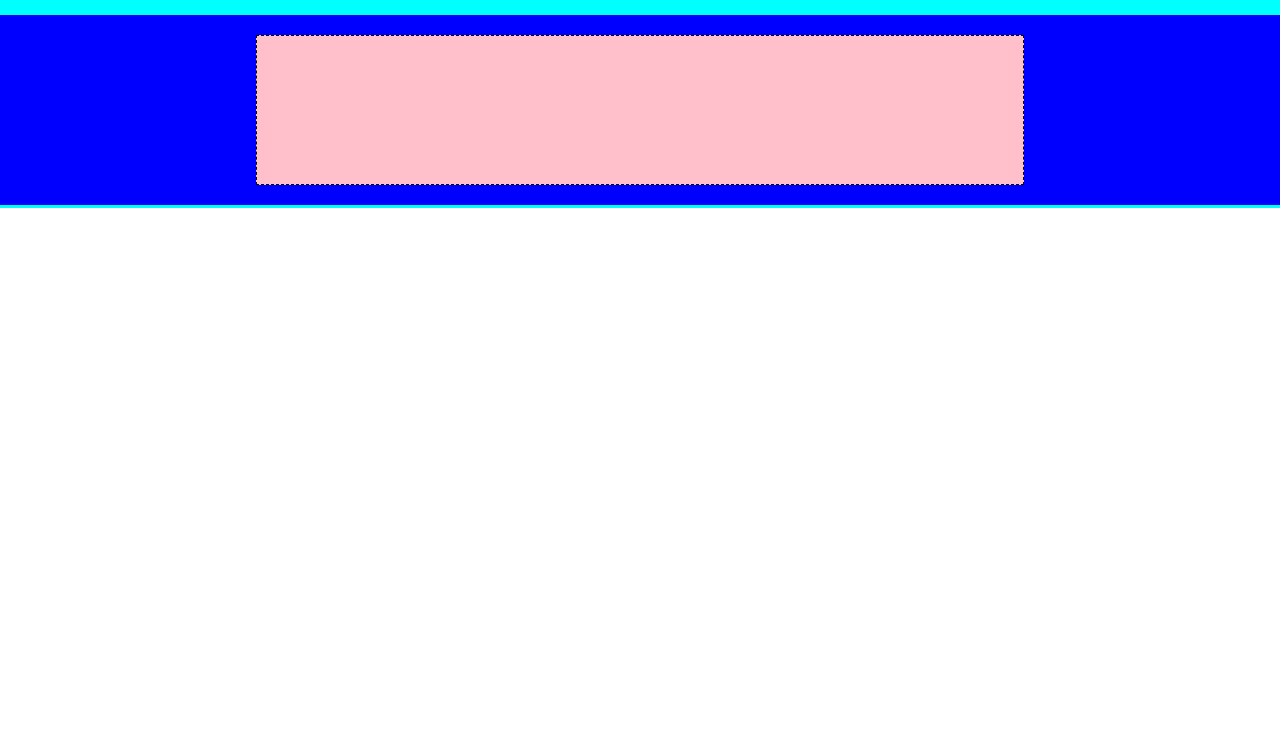
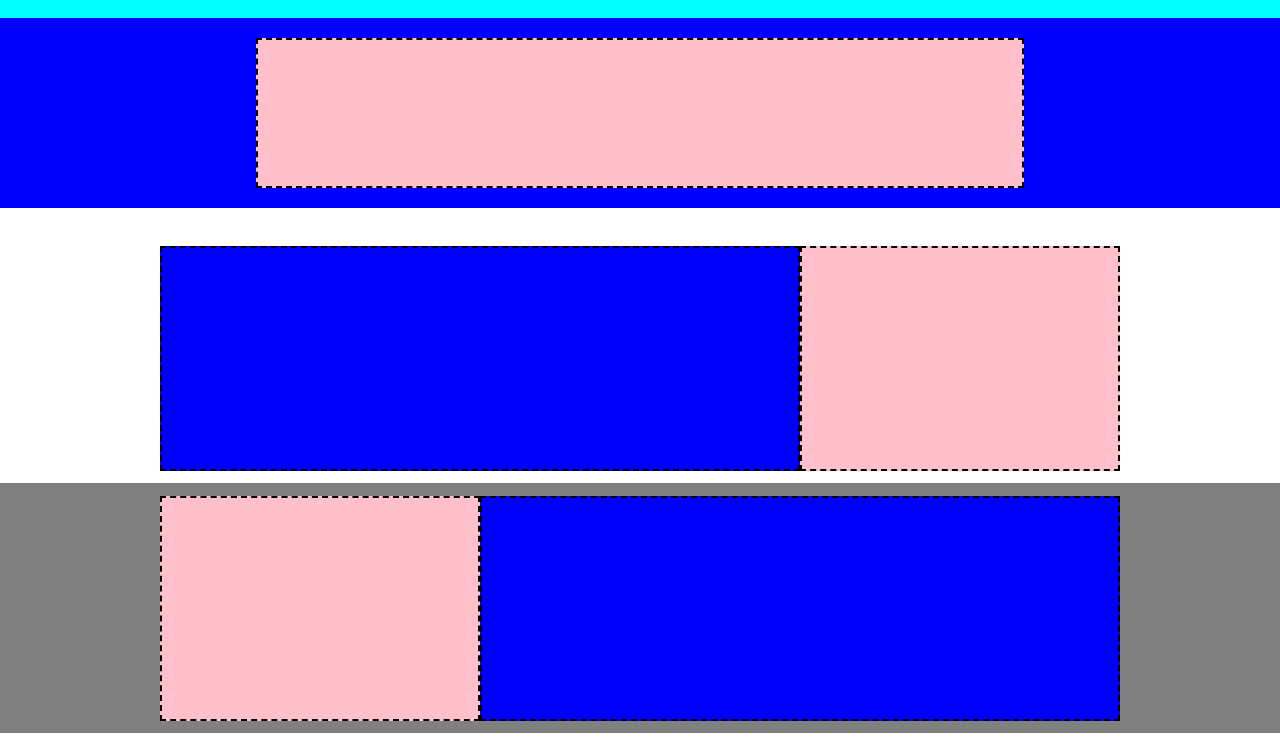
Before and after one commit to fedeloxe/htmlcss-struttura-discord, a plain HTML site: page index.html in a window 1280 px wide. Shown: the part 67-810 px from the top of the page. Drawn offline with Linux system fonts and the light colour scheme.

Commit message:
main prime 3 sezioni

```diff
--- a/css/style.css
+++ b/css/style.css
@@ -4,20 +4,23 @@
     box-sizing: border-box;
 }
 
-header{
+header{                 /*header*/
     height: 275px;
     background-color: aqua;
-    position:fixed;
     width:100%;
+    display: flex;
+    flex-direction: column;
+
+
+
 }
 
-.navbar1{
+.navbar1{                         /*sezione 1 header*/
     background-color: yellow;
     border: 1px dashed black;
     display: flex;
     margin:  auto;
     align-items: center;
-    margin-top: 25px;
     width: 80%;
     justify-content: space-between;
     margin-bottom: 25px;
@@ -25,7 +28,7 @@ header{
 }
 
 .div-navbar1{
-    border: 1px dashed black;
+    border: 2px dashed black;
 }
 
 #logo{
@@ -41,7 +44,7 @@ ul {
     list-style-type: none;
 }
 
-.cont-jumbotron{
+.cont-jumbotron{                  /*sezione 2 header*/
     height: 190px;
     background-color: blue;
     display: flex;
@@ -50,8 +53,51 @@ ul {
 
 .jumbotron{
     background-color: pink;
-    border: 1px dashed black;
+    border: 2px dashed black;
     height: 150px;
     width: 60%;
     margin:  auto;
 }
+
+
+/*main*/
+
+
+
+main{
+    margin-top: 25px;
+
+}
+
+/*prime 3 section*/
+
+.section{
+    width: 100%;
+    height: 250px;
+    display: flex;
+    align-items: center;
+    margin: auto;
+    justify-content: center;
+}
+
+.bg-pink{
+    width: 25%;
+    height: 90%;
+    border: 2px dashed black;
+    background-color: pink;
+
+
+}
+
+.bg-blue{
+    width: 50%;
+    height: 90%;
+    border: 2px dashed black;
+    background-color: blue;
+
+}
+
+
+.section.gray{
+    background-color: gray;
+}
--- a/index.html
+++ b/index.html
@@ -34,6 +34,28 @@
     </header>
 
     <main>
+        <div class="maincont">
+
+            <div class="section">
+                <div class="bg-blue"></div>
+                <div class="bg-pink"></div>
+            </div>
+
+            <div class="section  gray">
+                <div class="bg-pink"></div>
+                <div class="bg-blue"></div>
+            </div>
+
+            <div class="section">
+                <div class="bg-blue"></div>
+                <div class="bg-pink"></div>
+            </div>
+        </div>
+
+        <div class="last-maincont">
+            <div class="last-section"></div>
+        </div>
+
 
     </main>
 
```
